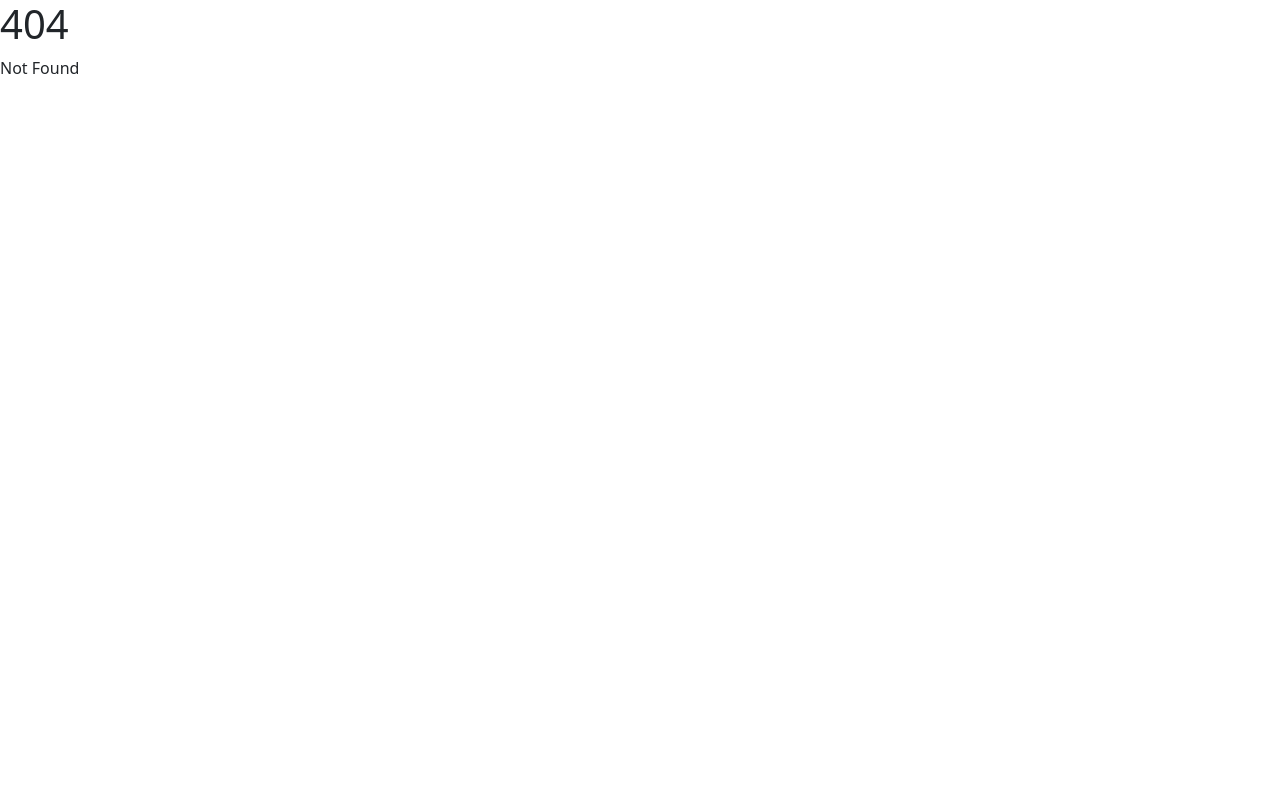
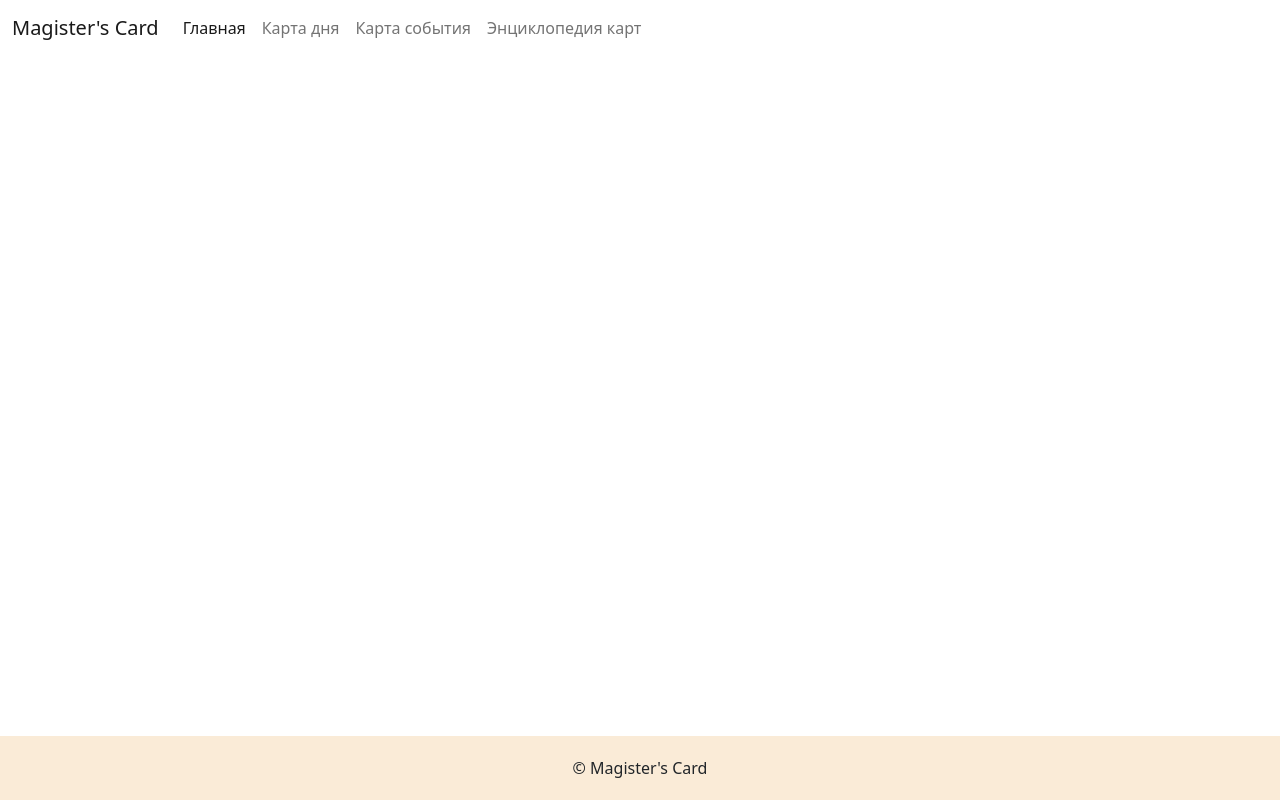
Before and after one commit to cmczk/magister-cards, a SvelteKit app in the folder cards-web/: page /cards/wiki in a window 1280 px wide. Before the commit this address had no page. Built offline with nearby package versions, Linux system fonts and the light colour scheme.

Commit message:
feat: add base layout

```diff
--- /dev/null
+++ b/cards-web/src/lib/components/layout/Footer.svelte
@@ -0,0 +1,11 @@
+<footer class="footer">&copy; Magister's Card</footer>
+
+<style>
+	.footer {
+		display: flex;
+		justify-content: center;
+		align-items: center;
+		background-color: antiquewhite;
+		padding-block: 20px;
+	}
+</style>
--- /dev/null
+++ b/cards-web/src/lib/components/layout/Header.svelte
@@ -0,0 +1,32 @@
+<nav class="navbar navbar-expand-lg bg-body-tertiary">
+	<div class="container-fluid">
+		<a class="navbar-brand" href="#top">Magister's Card</a>
+		<button
+			class="navbar-toggler"
+			type="button"
+			data-bs-toggle="collapse"
+			data-bs-target="#navbarSupportedContent"
+			aria-controls="navbarSupportedContent"
+			aria-expanded="false"
+			aria-label="Toggle navigation"
+		>
+			<span class="navbar-toggler-icon"></span>
+		</button>
+		<div class="collapse navbar-collapse" id="navbarSupportedContent">
+			<ul class="navbar-nav me-auto mb-2 mb-lg-0">
+				<li class="nav-item">
+					<a class="nav-link active" aria-current="page" href="/">Главная</a>
+				</li>
+				<li class="nav-item">
+					<a class="nav-link" href="/cards/card-of-the-day">Карта дня</a>
+				</li>
+				<li class="nav-item">
+					<a class="nav-link" href="/cards/card-of-the-event">Карта события</a>
+				</li>
+				<li class="nav-item">
+					<a class="nav-link" href="/cards/wiki">Энциклопедия карт</a>
+				</li>
+			</ul>
+		</div>
+	</div>
+</nav>
--- a/cards-web/src/routes/+layout.svelte
+++ b/cards-web/src/routes/+layout.svelte
@@ -2,13 +2,21 @@
 	import { page } from '$app/state';
 	import { locales, localizeHref } from '$lib/paraglide/runtime';
 	import favicon from '$lib/assets/favicon.svg';
+	import Footer from '$lib/components/layout/Footer.svelte';
+	import Header from '$lib/components/layout/Header.svelte';
 
 	let { children } = $props();
 </script>
 
 <svelte:head><link rel="icon" href={favicon} /></svelte:head>
 
-{@render children()}
+<div class="main-page">
+	<Header />
+	<main class="main">
+		{@render children()}
+	</main>
+	<Footer />
+</div>
 <div style="display:none">
 	{#each locales as locale}
 		<a href={localizeHref(page.url.pathname, { locale })}>
@@ -16,3 +24,15 @@
 		</a>
 	{/each}
 </div>
+
+<style>
+	.main-page {
+		display: flex;
+		flex-direction: column;
+		min-height: 100vh;
+	}
+
+	.main {
+		flex: 1;
+	}
+</style>
--- a/cards-web/src/routes/+page.svelte
+++ b/cards-web/src/routes/+page.svelte
@@ -1,3 +1 @@
-<h1>Welcome to SvelteKit</h1>
-<p>Visit <a href="https://svelte.dev/docs/kit">svelte.dev/docs/kit</a> to read the documentation</p>
-<button class="btn btn-primary">Click Me</button>
+<h1>Карты "Магистр"</h1>
```
Also changed, not shown: cards-web/src/routes/cards/card-of-the-day/+page.svelte (added), cards-web/src/routes/cards/card-of-the-event/+page.svelte (added), cards-web/src/routes/cards/wiki/+page.svelte (added), cards-web/src/routes/cards/wiki/[slug]/+page.svelte (added).
